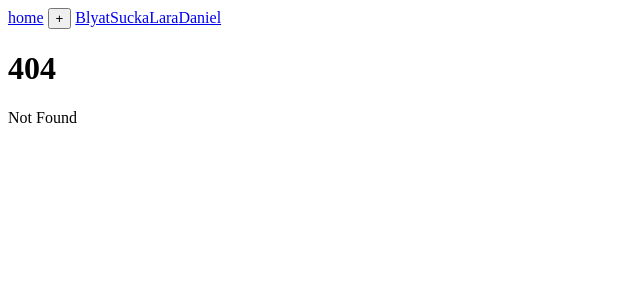
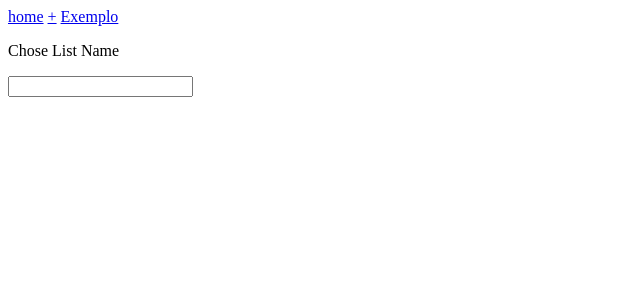
Before and after one commit to DanielRodrigues08/SDLE-FEUP, a SvelteKit app in the folder amazoff-client/: page /new-list in a window 1280 px wide. Before the commit this address had no page. Shown: the top 300 px of the page, without its empty margins (0-640 px from the left). Built offline with nearby package versions, Linux system fonts and the light colour scheme.

Commit message:
Adding Lists through the UI working (stub lists)

```diff
--- a/amazoff-client/src/routes/+layout.svelte
+++ b/amazoff-client/src/routes/+layout.svelte
@@ -1,30 +1,12 @@
 <script>
-    import NewListButton from "./NewListButton.svelte";
+    import { openedLists } from "./list/[id]/openedLists";
     // This should be a a svelte store to be shared amonsgt other components
-    let openedLists = [
-        {
-            id: 1,
-            name: "Blyat",
-        },
-        {
-            id: 2,
-            name: "Sucka",
-        },
-        {
-            id: 3,
-            name: "Lara",
-        },
-        {
-            id: 4,
-            name: "Daniel",
-        },
-    ];
 </script>
 
 <nav>
     <a href="/">home</a>
-    <NewListButton />
-    {#each openedLists as shoppingList}
+    <a href="/new-list">+</a>
+    {#each $openedLists as shoppingList}
         <a href={`/list/${shoppingList.id}`}>{shoppingList.name}</a>
     {/each}
 </nav>
--- a/amazoff-client/src/routes/NewListButton.svelte
+++ /dev/null
@@ -1,7 +0,0 @@
-<script>
-    function createNewList() {
-        console.log("Still don't know how to create a new list");
-    }
-</script>
-
-<button on:click={createNewList}>+</button>
--- a/amazoff-client/src/routes/list/[id]/+page.svelte
+++ b/amazoff-client/src/routes/list/[id]/+page.svelte
@@ -1,4 +1,6 @@
 <script>
+    export let data;
+    console.log(data);
 </script>
 
-<h1>List Page</h1>
+<h1>List Page {data.title}</h1>
--- /dev/null
+++ b/amazoff-client/src/routes/list/[id]/openedLists.js
@@ -0,0 +1,3 @@
+import { writable } from "svelte/store";
+
+export const openedLists = writable([{ id: 1, name: "Exemplo" }]);
--- /dev/null
+++ b/amazoff-client/src/routes/new-list/+page.svelte
@@ -0,0 +1,27 @@
+<script>
+    import { openedLists } from "../list/[id]/openedLists";
+    let name = "";
+
+    function handleEnter(e) {
+        if (e.key === "Enter") {
+            console.log("Creating New List");
+            // copy list link to the clip board
+            // redirect to new list
+            const newList = {
+                id: Math.random() * 20,
+                name: name,
+            };
+            openedLists.update((l) => [...l, newList]);
+            name = "";
+        }
+    }
+</script>
+
+{#if name === ""}
+    <p>Chose List Name</p>
+{:else}
+    <p>{name}</p>
+{/if}
+<label>
+    <input type="text" bind:value={name} on:keydown={(e) => handleEnter(e)} />
+</label>
```
Also changed, not shown: amazoff-client/src/routes/list/[id]/+page.js (added, +8 -0 lines).
